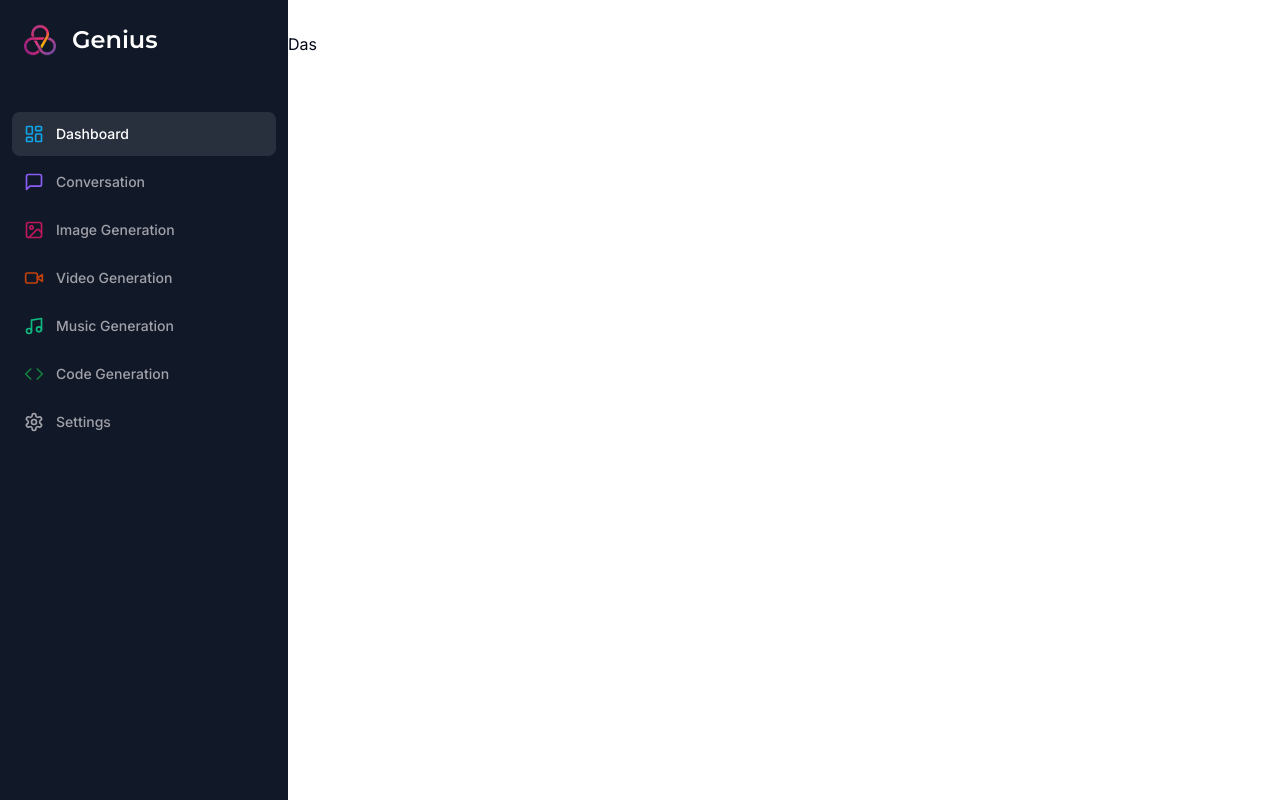
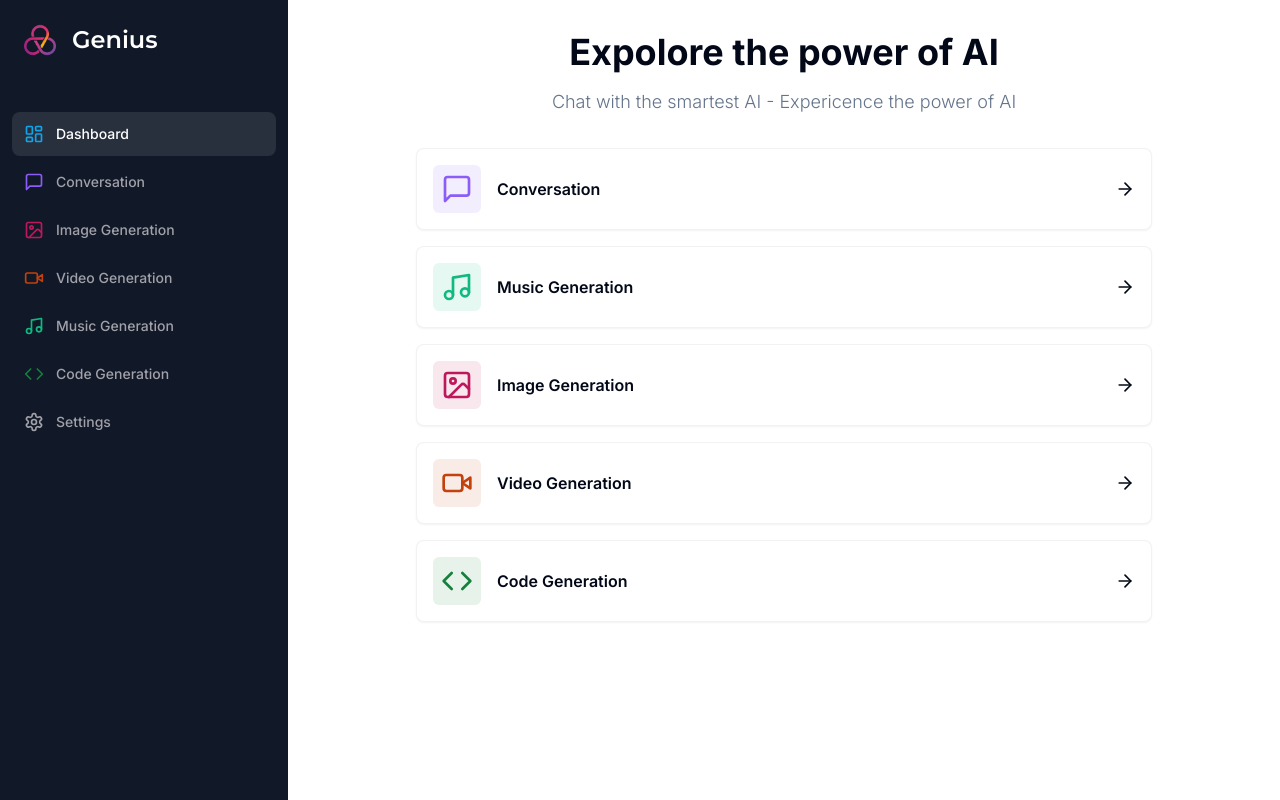
Before and after one commit to UmarkhonAkhmedov/ai-platform, a Next.js app: page /dashboard in a window 1280 px wide. Built offline with nearby package versions, Linux system fonts and the light colour scheme.

Commit message:
Creating Dashboard Page

```diff
--- a/app/(dashboard)/(routes)/dashboard/page.tsx
+++ b/app/(dashboard)/(routes)/dashboard/page.tsx
@@ -1,5 +1,86 @@
+"use client";
+
+import { Card } from "@/components/ui/card";
+import { cn } from "@/lib/utils";
+import {
+  MessageSquare,
+  ArrowRight,
+  Music,
+  ImageIcon,
+  VideoIcon,
+  Code,
+} from "lucide-react";
+import { useRouter } from "next/navigation";
+
+const tools = [
+  {
+    label: "Conversation",
+    icon: MessageSquare,
+    color: "text-violet-500",
+    bgColor: "bg-violet-500/10",
+    href: "/conversation",
+  },
+  {
+    label: "Music Generation",
+    icon: Music,
+    color: "text-emerald-500",
+    bgColor: "bg-emerald-500/10",
+    href: "/music",
+  },
+  {
+    label: "Image Generation",
+    icon: ImageIcon,
+    color: "text-pink-700",
+    bgColor: "bg-pink-700/10",
+    href: "/image",
+  },
+  {
+    label: "Video Generation",
+    icon: VideoIcon,
+    color: "text-orange-700",
+    bgColor: "bg-orange-700/10",
+    href: "/video",
+  },
+  {
+    label: "Code Generation",
+    icon: Code,
+    color: "text-green-700",
+    bgColor: "bg-green-700/10",
+    href: "/code",
+  },
+];
+
 const DashboardPage = () => {
-  return <div>Das</div>;
+  const router = useRouter();
+  return (
+    <div>
+      <div className="mb-8 space-y-4">
+        <h2 className="text-2xl md:text-4xl font-bold text-center">
+          Expolore the power of AI
+        </h2>
+        <p className="text-muted-foreground font-light text-sm md:text-lg text-center">
+          Chat with the smartest AI - Expericence the power of AI
+        </p>
+      </div>
+      <div className="px-4 md:px-20 lg:px-32 space-y-4">
+        {tools.map((tool) => (
+          <Card
+            onClick={() => router.push(tool.href)}
+            key={tool.href}
+            className="p-4 border-black/5 flex items-center justify-between hover:shadow-md transition cursor-pointer"
+          >
+            <div className="flex items-center gap-x-4">
+              <div className={cn("p-2 w-fit rounded-md", tool.bgColor)}>
+                <tool.icon className={cn("w-8 h-8", tool.color)} />
+              </div>
+              <div className="font-semibold">{tool.label}</div>
+            </div>
+            <ArrowRight className="w-5 h-5" />
+          </Card>
+        ))}
+      </div>
+    </div>
+  );
 };
 
 export default DashboardPage;
--- /dev/null
+++ b/components/ui/card.tsx
@@ -0,0 +1,79 @@
+import * as React from "react"
+
+import { cn } from "@/lib/utils"
+
+const Card = React.forwardRef<
+  HTMLDivElement,
+  React.HTMLAttributes<HTMLDivElement>
+>(({ className, ...props }, ref) => (
+  <div
+    ref={ref}
+    className={cn(
+      "rounded-lg border bg-card text-card-foreground shadow-sm",
+      className
+    )}
+    {...props}
+  />
+))
+Card.displayName = "Card"
+
+const CardHeader = React.forwardRef<
+  HTMLDivElement,
+  React.HTMLAttributes<HTMLDivElement>
+>(({ className, ...props }, ref) => (
+  <div
+    ref={ref}
+    className={cn("flex flex-col space-y-1.5 p-6", className)}
+    {...props}
+  />
+))
+CardHeader.displayName = "CardHeader"
+
+const CardTitle = React.forwardRef<
+  HTMLParagraphElement,
+  React.HTMLAttributes<HTMLHeadingElement>
+>(({ className, ...props }, ref) => (
+  <h3
+    ref={ref}
+    className={cn(
+      "text-2xl font-semibold leading-none tracking-tight",
+      className
+    )}
+    {...props}
+  />
+))
+CardTitle.displayName = "CardTitle"
+
+const CardDescription = React.forwardRef<
+  HTMLParagraphElement,
+  React.HTMLAttributes<HTMLParagraphElement>
+>(({ className, ...props }, ref) => (
+  <p
+    ref={ref}
+    className={cn("text-sm text-muted-foreground", className)}
+    {...props}
+  />
+))
+CardDescription.displayName = "CardDescription"
+
+const CardContent = React.forwardRef<
+  HTMLDivElement,
+  React.HTMLAttributes<HTMLDivElement>
+>(({ className, ...props }, ref) => (
+  <div ref={ref} className={cn("p-6 pt-0", className)} {...props} />
+))
+CardContent.displayName = "CardContent"
+
+const CardFooter = React.forwardRef<
+  HTMLDivElement,
+  React.HTMLAttributes<HTMLDivElement>
+>(({ className, ...props }, ref) => (
+  <div
+    ref={ref}
+    className={cn("flex items-center p-6 pt-0", className)}
+    {...props}
+  />
+))
+CardFooter.displayName = "CardFooter"
+
+export { Card, CardHeader, CardFooter, CardTitle, CardDescription, CardContent }
```
